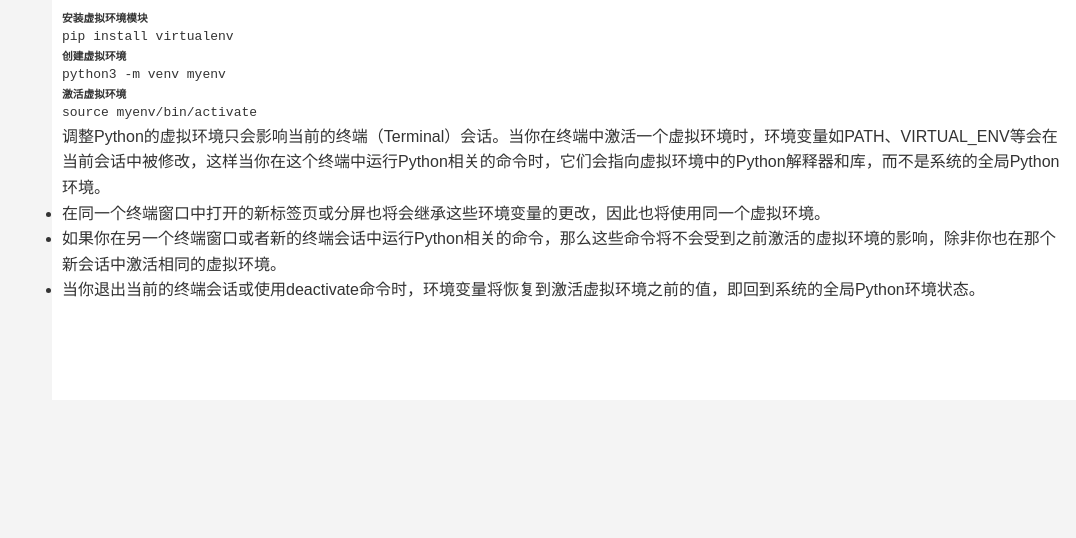
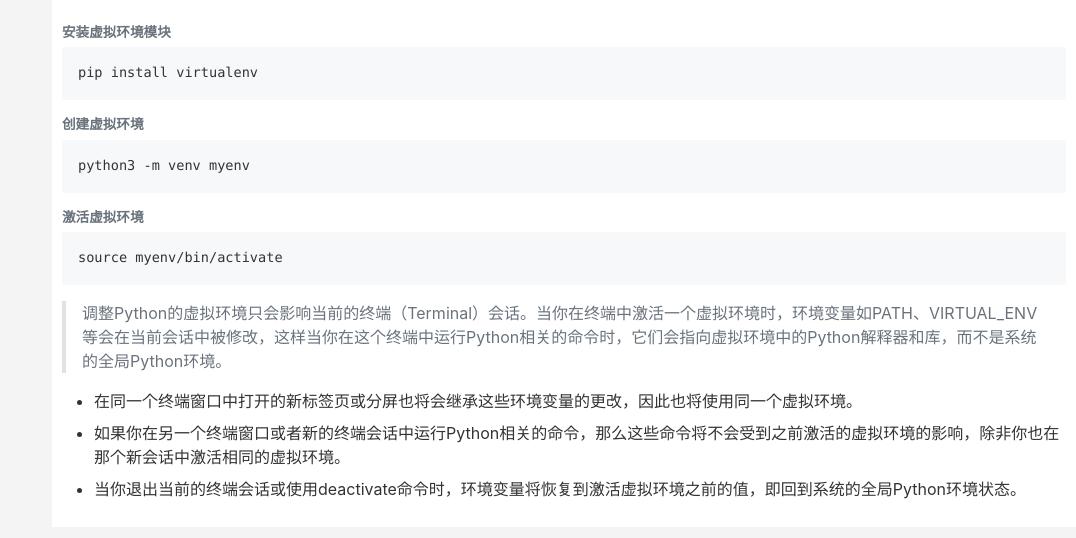
Before and after one commit to xly1981/md, a Jekyll site: the page built from docs/Python/Python虚拟环境.md, in a window 1280 px wide. Shown: the top 538 px of the page, without its empty margins (204-1280 px from the left). Built offline with Jekyll 4.4.1, drawn with Linux system fonts in a browser that asks for light colours; our own code applies the rules of GitHub Pages for plain Markdown files.

Commit message:
Update default.html

```diff
--- a/docs/_layouts/default.html
+++ b/docs/_layouts/default.html
@@ -2,7 +2,7 @@
 <html>
 <head>
   <title>{% if page.title %}{{ page.title }} | {% endif %}{{ site.title }}</title>
-  <link rel="stylesheet" type="text/css" href="{{ "https://xly1981.github.io/md/assets/css/style.css" | relative_url }}">
+  <link rel="stylesheet" type="text/css" href="{{ "https://xly1981.github.io/md/assets/css/GFM.css" | relative_url }}">
 </head>
 <body>
 
```
